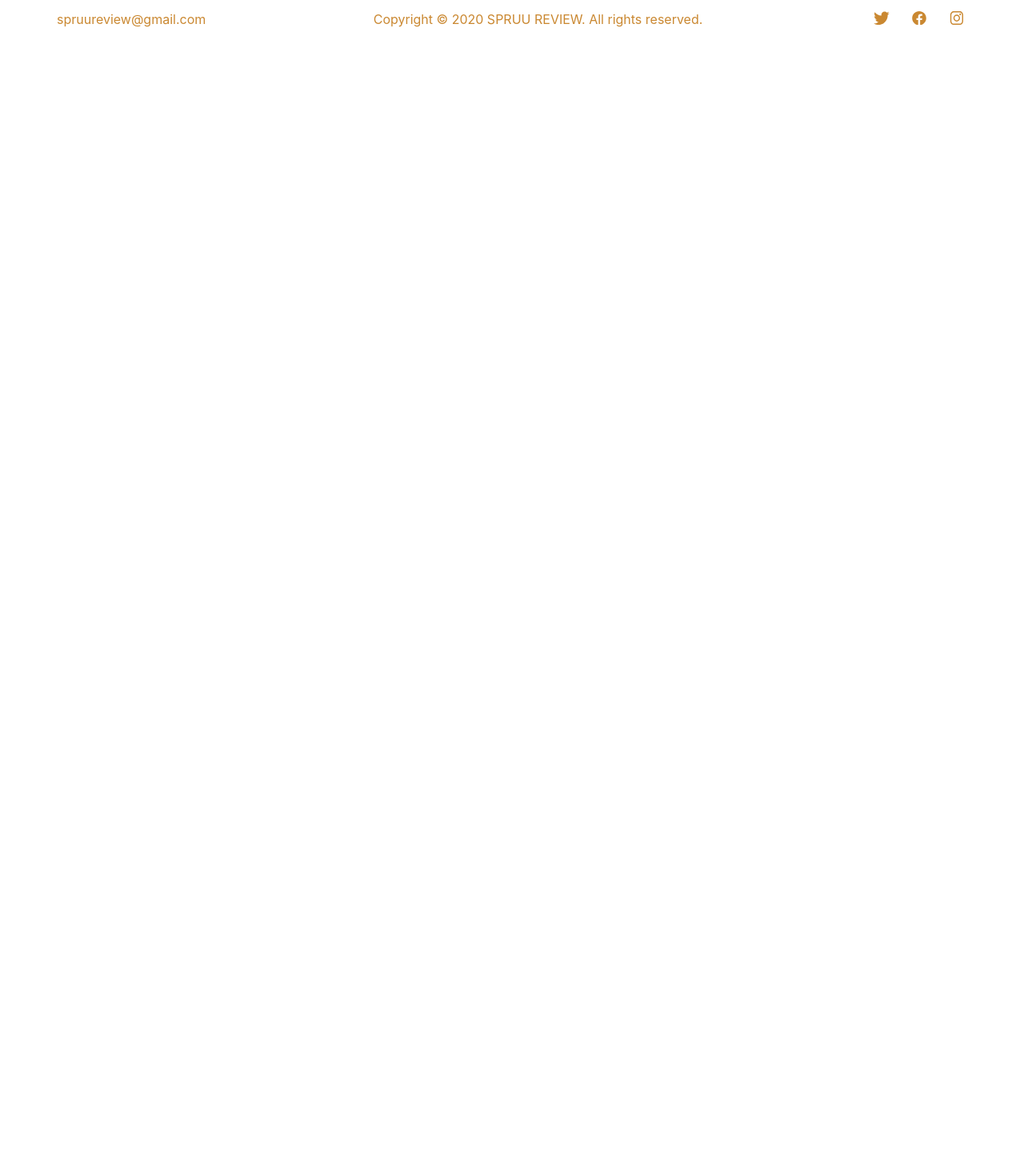
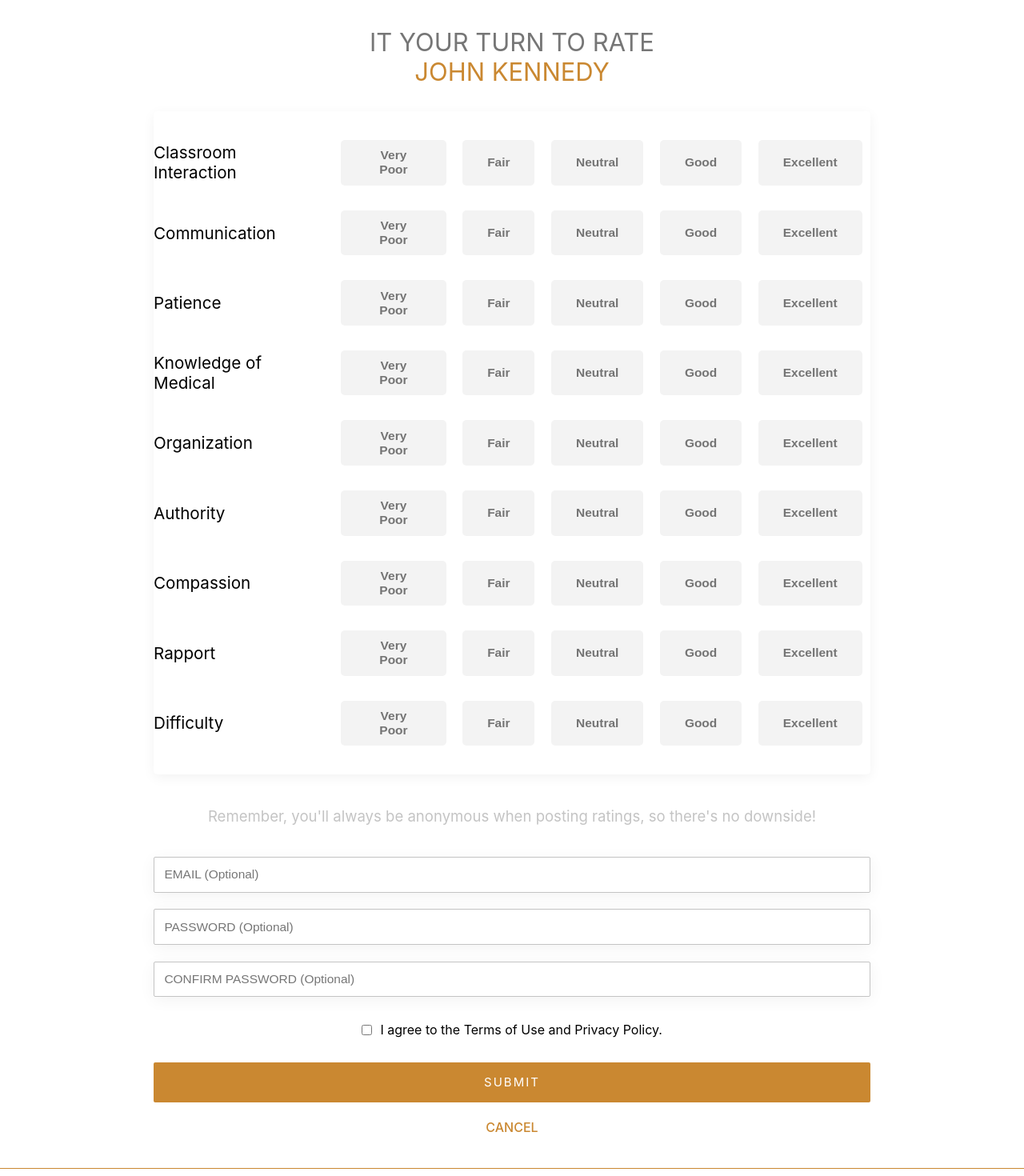
Before and after one commit to eoluwakayode34/spruu, a React (Create React App) app: page /review in a window 1280 px wide. Shown: the part 100-1570 px from the top of the page at 80% size. Before the commit the page ends 800 px from the top, so only its background shows below. Built offline with nearby package versions, Linux system fonts and the light colour scheme.

Commit message:
feat(ui): create review page

```diff
--- a/package.json
+++ b/package.json
@@ -10,7 +10,8 @@
     "react": "^16.13.0",
     "react-dom": "^16.13.0",
     "react-router-dom": "^5.1.2",
-    "react-scripts": "3.4.0"
+    "react-scripts": "3.4.0",
+    "styled-components": "^5.1.0"
   },
   "scripts": {
     "start": "react-scripts start",
--- a/src/App.js
+++ b/src/App.js
@@ -9,6 +9,7 @@ import SignUpPage from './pages/sign-up-page/sign-up-page.component';
 import FindALecturer from './pages/find-a-lecturer/find-a-lecturer.compoent';
 import RateALecturer from './pages/rate-a-lecturer/rate-a-lecturer.component';
 import RateASchool from './pages/rate-a-school/rate-a-school.component';
+import Review from './pages/review/review.component';
 
 function App() {
   return (
@@ -21,6 +22,7 @@ function App() {
             <Route path='/find-a-lecturer' component={FindALecturer} />
             <Route path='/rate-a-lecturer' component={RateALecturer} />
             <Route path='/rate-a-school' component={RateASchool} />
+            <Route path='/review' component={Review}/>
 
           </Switch>
         <Footer/>
--- /dev/null
+++ b/src/component/button/button.component.jsx
@@ -0,0 +1,32 @@
+import React from 'react';
+import './button.style.scss'
+
+const RatingButton = ({children}) => (
+
+    <div className='rating-button-container'>
+        <h4 className='rating-heading'>{children}</h4>
+        <div className="button-group">
+            <button type='button' className='button red'>
+                Very Poor
+            </button>
+            <button type='button' className='button orange'>
+                Fair
+            </button>
+            <button type='button' className='button yellow'>
+                Neutral
+            </button>
+            <button type='button' className='button lemon'>
+                Good
+            </button>
+            <button type='button' className='button green'>
+                Excellent
+            </button>
+
+        </div>
+
+    </div>
+
+)
+
+
+export default RatingButton;
--- /dev/null
+++ b/src/component/button/button.style.scss
@@ -0,0 +1,76 @@
+.rating-button-container{
+
+    display: grid;
+    align-items: center;
+    grid-template-columns: 1fr 3fr;
+
+}
+
+
+.red{
+
+    &:active, &:hover{
+        background: #EF261F;
+        color: white;
+    }
+}
+
+.orange{
+
+    &:active, &:hover{
+        background: #F5621D;
+        color: white;
+    }
+}
+
+.yellow{
+
+    &:active, &:hover{
+        background: #F3D71E;
+        color: white;
+    }
+}
+
+.lemon{
+
+    &:active, &:hover{
+        background: #A4F629;
+        color: white;
+    }
+}
+
+.green{
+
+    &:active, &:hover, &:focus{
+        background: #43C51D;
+        color: white;
+    }
+}
+
+
+.button{
+    border-radius: 5px;
+    font-size: 1.5rem;
+    font-weight: 600;
+    text-transform: capitalize;
+    padding: 1rem 3rem;
+    color: #747474;
+    background: #f3f3f3;
+    border: none;
+    margin: 1rem;
+    cursor: pointer;
+    transition: background .2s ease-in;
+
+
+}
+
+.button-group{
+    display: flex;
+    margin: .5rem 0;
+}
+
+.rating-heading{
+    font-size: 2rem;
+    font-weight: 400;
+    margin-right: 2rem;
+}
--- a/src/component/sign-up/sign-up.component.jsx
+++ b/src/component/sign-up/sign-up.component.jsx
@@ -24,9 +24,10 @@ class SignUp extends React.Component {
             <div>
 
 
-            <FormInput placeholder='Email' />
-            <FormInput placeholder='Password' />
-            <FormInput placeholder='Confirm Password' />
+            <FormInput placeholder='Email'  type="email"
+                name='email' />
+            <FormInput placeholder='Password' type="password" />
+            <FormInput placeholder='Confirm Password'  type="password"/>
             <CustomButton>SIGN UP</CustomButton>
             </div>
 
--- /dev/null
+++ b/src/pages/review/review.component.jsx
@@ -0,0 +1,93 @@
+import React from 'react';
+
+import RatingButton from '../../component/button/button.component';
+import FormInput from '../../component/form-input/form-input.component';
+import CustomButton from '../../component/custom-button/custom-button.component';
+import {Link} from 'react-router-dom'
+
+import './review.styles.scss'
+
+const Review = ({name}) => (
+    <div as='form' className='review-container'>
+
+        <div className='rating-name-container'>
+            <h3>IT YOUR TURN TO RATE <br/>
+            <span className='name'>john kennedy</span></h3>
+        </div>
+
+        <form action="">
+        <div className="rating-container">
+        <RatingButton>
+        Classroom Interaction
+        </RatingButton>
+        <RatingButton>
+        Communication
+        </RatingButton>
+        <RatingButton>
+        Patience
+        </RatingButton>
+        <RatingButton>
+        Knowledge of Medical
+        </RatingButton>
+        <RatingButton>
+        Organization
+        </RatingButton>
+        <RatingButton>
+        Authority
+        </RatingButton>
+        <RatingButton>
+        Compassion
+        </RatingButton>
+        <RatingButton>
+        Rapport
+        </RatingButton>
+        <RatingButton>
+        Difficulty
+        </RatingButton>
+
+
+        </div>
+
+
+        <div>
+        <p className='anonymous-text' >Remember, you'll always be anonymous when posting ratings, so there's no downside!</p>
+
+        <div>
+        <FormInput
+                type="email"
+                name='email'
+                placeholder='EMAIL (Optional)'
+                required/>
+        <FormInput
+                type="password"
+                name='password'
+                placeholder='PASSWORD (Optional)'
+                required/>
+         <FormInput
+                type="password"
+                name='password'
+                placeholder='CONFIRM PASSWORD (Optional)'
+                required/>
+
+
+        </div>
+
+        <div className="terms">
+        <input type="checkbox" name="terms" id="agree"/>
+        <label htmlFor="agree">I agree to the Terms of Use and Privacy Policy.</label>
+        </div>
+
+        </div>
+
+        <CustomButton type='submit'>SUBMIT</CustomButton>
+        <Link to='/review' className='cancelBtn'>CANCEL</Link>
+
+
+
+        </form>
+
+
+    </div>
+
+)
+export default Review;
--- /dev/null
+++ b/src/pages/review/review.styles.scss
@@ -0,0 +1,86 @@
+.review-container{
+    width: 70%;
+    background: transparent;
+    margin: 2rem auto;
+    display: flex;
+    justify-content: center;
+    flex-direction: column;
+}
+
+.rating-container{
+
+    border: 0px solid #000000;
+    box-sizing: border-box;
+    box-shadow: 0px 4px 16px rgba(0, 0, 0, 0.05);
+    width: 100%;
+    margin: auto;
+    background: white;
+    display: flex;
+    align-items: center;
+    justify-content: center;
+    flex-direction: column;
+    border-radius: 5px;
+    padding: 2rem 0;
+
+
+    &:first-child{
+        align-self: center;
+    }
+
+
+}
+
+.name{
+    color: #CA8831;
+}
+
+.rating-name-container h3{
+    font-size: 3rem;
+    font-weight: 400;
+    color: #767676;
+}
+
+.rating-name-container{
+    display: flex;
+    justify-content: center;
+    text-align: center;
+    padding: 3rem;
+    text-transform: uppercase;
+}
+
+.anonymous-text{
+    font-style: normal;
+    font-weight: normal;
+    font-size: 1.8rem;
+    line-height: 20px;
+    text-align: center;
+    margin: 4rem 0;
+
+    color: #C4C4C4;
+}
+
+
+
+.terms{
+    display: flex;
+    justify-content: center;
+    align-items: center;
+    margin: 3rem 0;
+
+
+    input[type='checkbox']{
+        margin-right: 1rem;
+        padding: 1rem;
+    }
+
+
+}
+
+.cancelBtn{
+    color: #CA8831;
+    font-weight: 500;
+    display: flex;
+    justify-content: center;
+    margin: 2rem 0;
+
+}
```
Also changed, not shown: 1 other file (tests, documents, lock files or other folders).
